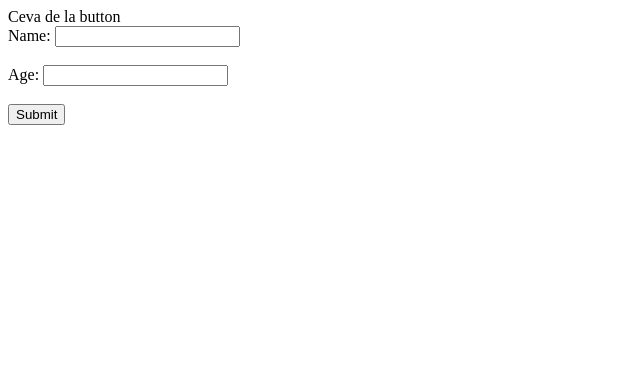
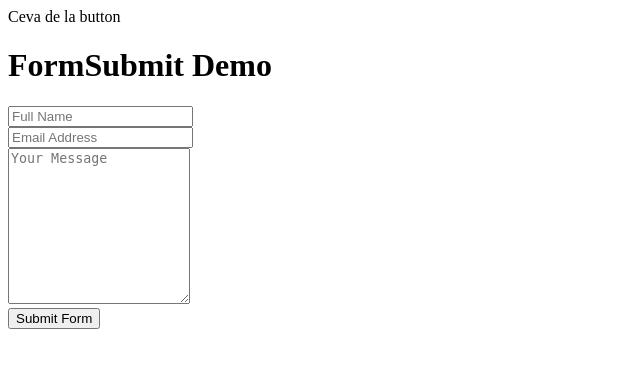
Before and after one commit to German-Rock/ING-Solution, a Flask app: page /ceva in a window 1280 px wide. Shown: the top 368 px of the page, without its empty margins (0-640 px from the left). Run offline with Flask 3, Linux system fonts and the light colour scheme.

Commit message:
sabin nu i bun de nmc

```diff
--- a/website/templates/buttnresponse.html
+++ b/website/templates/buttnresponse.html
@@ -4,12 +4,25 @@
         <time>Ceva de la button</time>
     </head>
     <body>
-        <form id="myForm" method="POST" action="http://localhost:5000/ceva">
-            <label for="name">Name:</label>
-            <input type="text" id="name" name="name" required><br><br>
-            <label for="age">Age:</label>
-            <input type="number" id="age" name="age" required><br><br>
-            <button type="submit">Submit</button>
-          </form>
+        <div class="container">
+            <h1>FormSubmit Demo</h1>
+            <form target="_blank" action="http://localhost:5000/ceva" method="POST">
+              <div class="form-group">
+                <div class="form-row">
+                  <div class="col">
+                    <input type="text" name="name" class="form-control" placeholder="Full Name" required>
+                  </div>
+                  <div class="col">
+                    <input type="email" name="email" class="form-control" placeholder="Email Address" required>
+                  </div>
+                </div>
+              </div>
+              <div class="form-group">
+                <textarea placeholder="Your Message" class="form-control" name="message" rows="10" required></textarea>
+              </div>
+              <button type="submit" class="btn btn-lg btn-dark btn-block">Submit Form</button>
+            </form>
+          </div>
+
     </body>
 </html>
--- a/website/views.py
+++ b/website/views.py
@@ -40,6 +40,16 @@ def delete_note():
 @views.route('/ceva', methods=['GET', 'POST'])
 def ceva():
     if request.method == 'POST':
+        message = request.form.get('message')#Gets the note from the HTML
+        name = request.form.get('name')
+        email = request.form.get('email')
+        print(message,name,email)
+
+    return render_template('buttnresponse.html')
+
+@views.route('/extend', methods=['GET', 'POST'])
+def extend():
+    if request.method == 'POST':
         print(request.get_json())
 
-    return render_template('buttnresponse.html')
+    return render_template('extendtest.html')
```
Also changed, not shown: instance/database.db (deleted).
